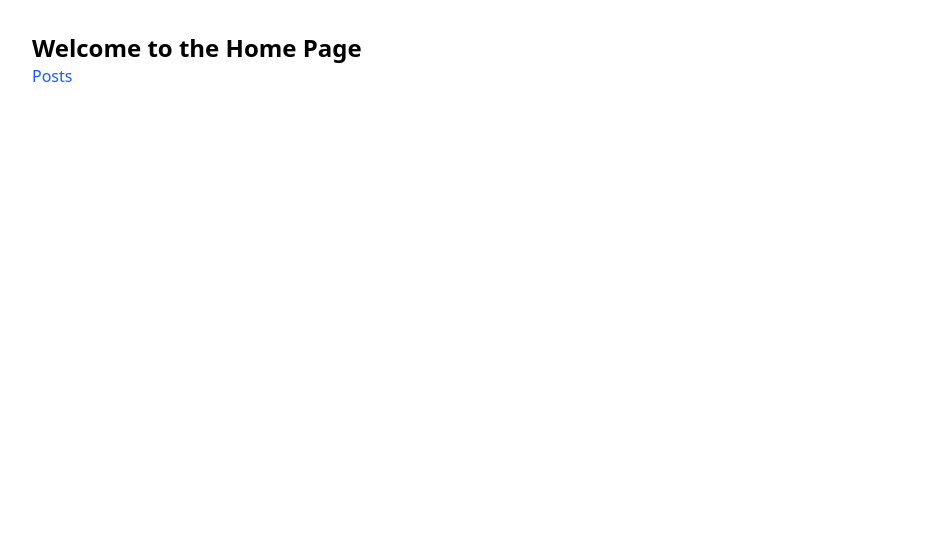
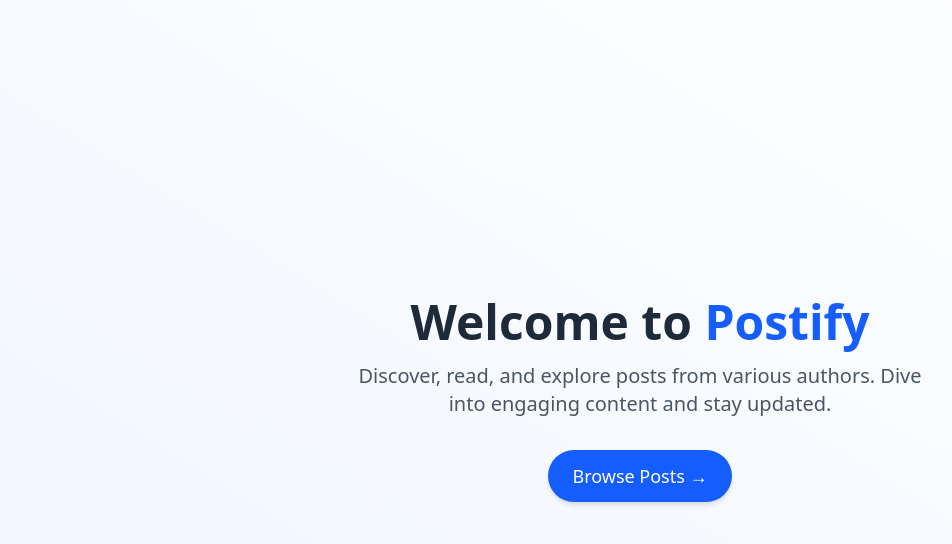
Before and after one commit to sat224/webreinvent_technical_test, a Vue app: page / in a window 1280 px wide. Shown: the top 544 px of the page, without its empty margins (0-952 px from the left). Built offline with nearby package versions, Linux system fonts and the light colour scheme.

Commit message:
Home Page UI Enhancement

```diff
--- a/src/pages/Home.vue
+++ b/src/pages/Home.vue
@@ -1,16 +1,24 @@
 <template>
-  <div class="home">
-    <h1 class="text-2xl font-bold">Welcome to the Home Page</h1>
-    <RouterLink to="/posts">
-      <button class="text-blue-600 mb-6 hover:underline">Posts</button>
-    </RouterLink>
+  <div
+    class="min-h-screen flex items-center justify-center bg-gradient-to-tr from-blue-50 to-white px-4"
+  >
+    <div class="text-center max-w-xl">
+      <h1 class="text-4xl sm:text-5xl font-extrabold text-gray-800 mb-4">
+        Welcome to <span class="text-blue-600">Postify</span>
+      </h1>
+      <p class="text-lg sm:text-xl text-gray-600 mb-8">
+        Discover, read, and explore posts from various authors. Dive into
+        engaging content and stay updated.
+      </p>
+      <RouterLink to="/posts">
+        <button
+          class="inline-block bg-blue-600 hover:bg-blue-700 text-white text-lg font-medium px-6 py-3 rounded-full shadow-md transition duration-300"
+        >
+          Browse Posts →
+        </button>
+      </RouterLink>
+    </div>
   </div>
 </template>
 
 <script setup lang="ts"></script>
-
-<style scoped>
-.home {
-  padding: 2rem;
-}
-</style>
```
